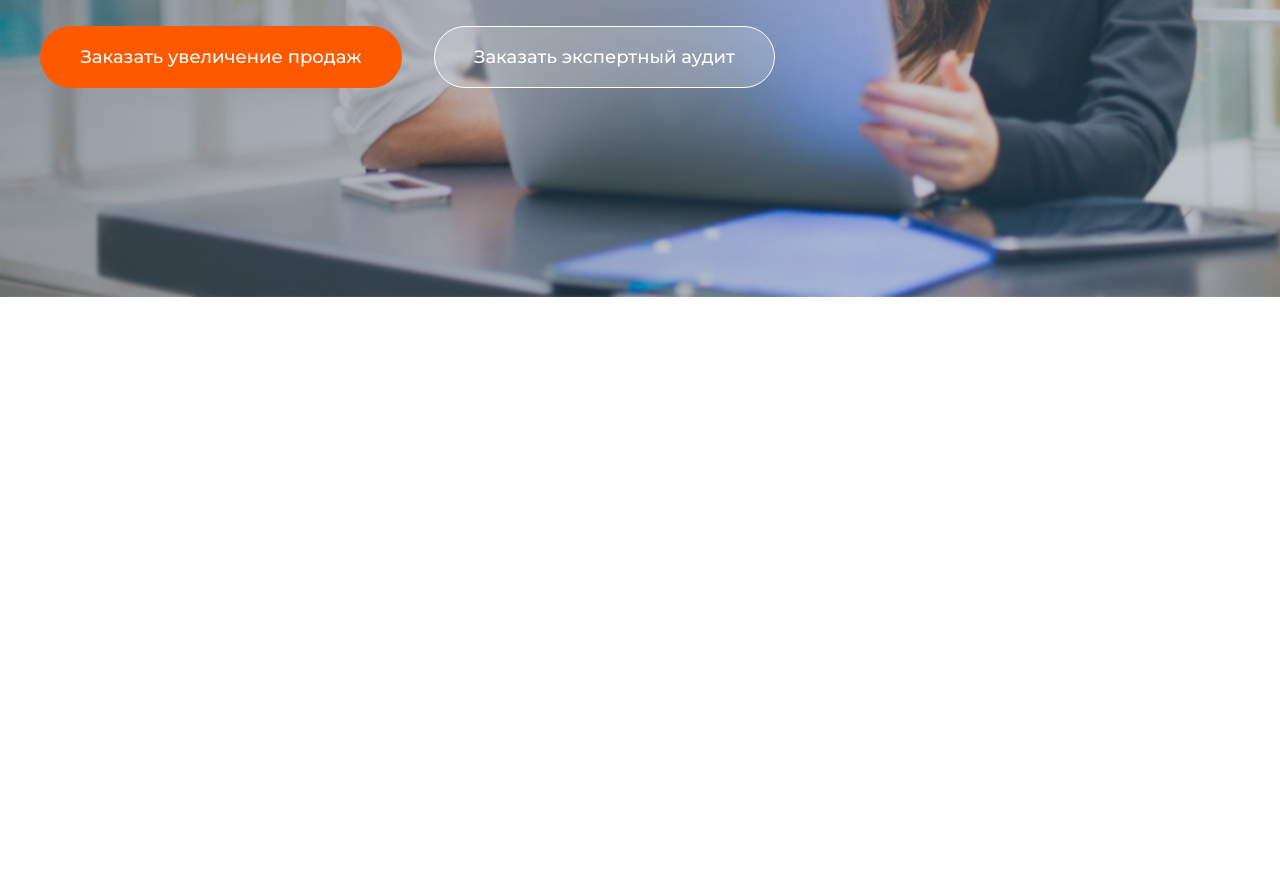
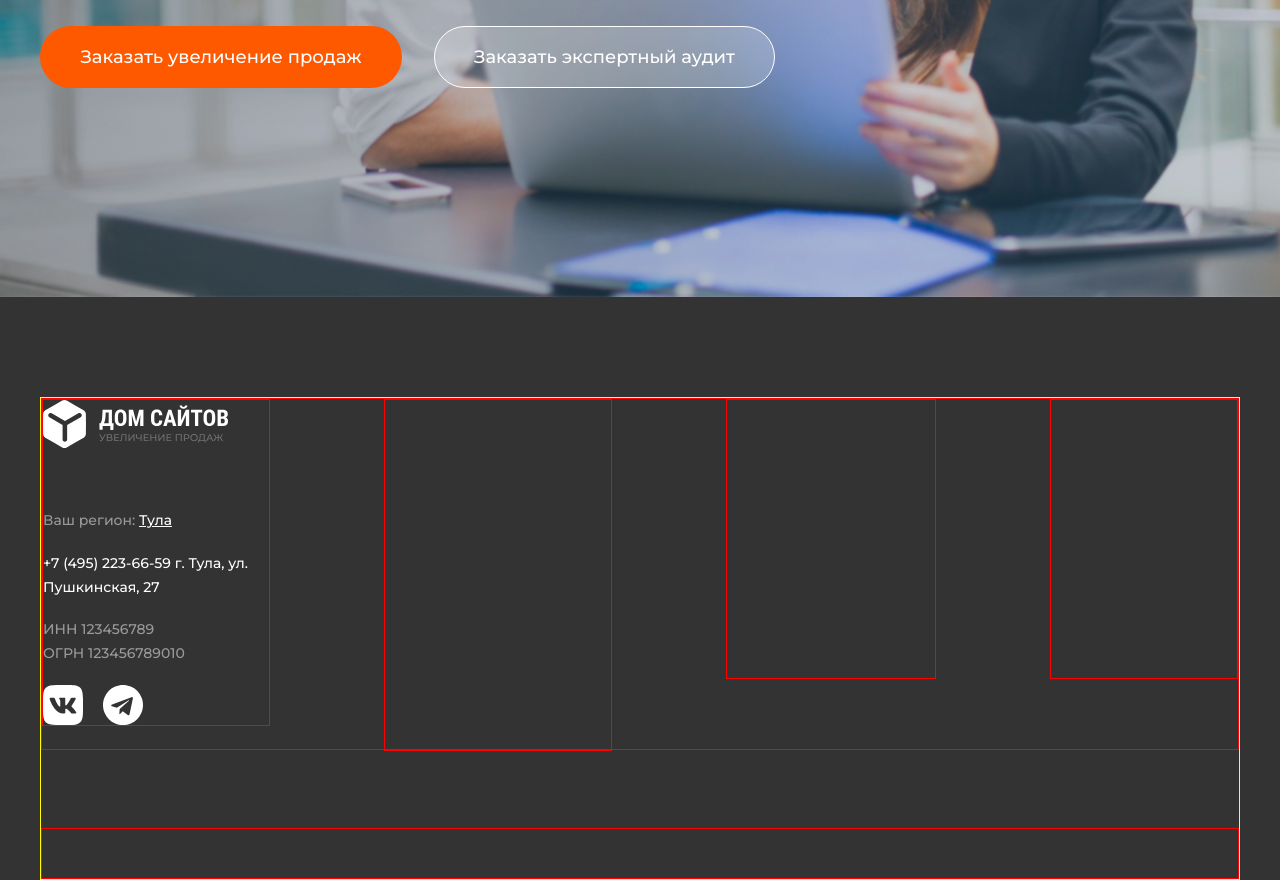
Before and after one commit to Lenka-W1/Integrated-internet-marketing-test-, a plain HTML site: page Integrated-internet-marketing/index.html in a window 1280 px wide. Shown: the part 603-1483 px from the top of the page. Before the commit the page ends 900 px from the top, so only its background shows below. Drawn offline with Linux system fonts and the light colour scheme.

Commit message:
feat: add footer, add a block of contacts

```diff
--- a/Integrated-internet-marketing/index.html
+++ b/Integrated-internet-marketing/index.html
@@ -72,5 +72,40 @@
       </div>
     </section>
   </main>
+  <footer class="footer">
+    <div class="basement-wrapper">
+      <div class="basement">
+        <div class="basement-top-block">
+          <div class="contact-block">
+            <div class="logo logo-white"></div>
+            <ul class="info-list">
+              <li>
+                <span class="region">Ваш регион: </span>
+                <a href="" class="city">Тула</a>
+              </li>
+              <li>
+                <span class="address">
+                  +7 (495) 223-66-59
+                  г. Тула, ул. Пушкинская, 27
+                </span>
+              </li>
+              <li class="document">
+                ИНН 123456789<br>
+                ОГРН 123456789010
+              </li>
+              <li class="social-networks">
+                <div class="vkontakte icon"></div>
+                <div class="telegram icon"></div>
+              </li>
+            </ul>
+          </div>
+          <div class="sales-block"></div>
+          <div class="development-block"></div>
+          <div class="additional-info-block"></div>
+        </div>
+        <div class="basement-bottom-block"></div>
+      </div>
+    </div>
+  </footer>
 </body>
 </html>
--- a/Integrated-internet-marketing/style.css
+++ b/Integrated-internet-marketing/style.css
@@ -19,7 +19,8 @@ body {
 
 .top-block-header,
 .navigation,
-.service-order {
+.service-order,
+.basement-wrapper {
   margin: 0 auto;
   max-width: 1200px;
 }
@@ -247,3 +248,122 @@ body {
   border: 1px solid #ff5900;
   color: #ff5900;;
 }
+
+.footer {
+  height: 583px;
+}
+
+.basement-wrapper {
+  height: 100%;
+  display: flex;
+}
+
+.footer {
+  background-color: #333333;
+}
+
+.basement {
+  width: 100%;
+  border: 1px solid yellow;
+  height: 483px;
+  display: flex;
+  justify-content: space-between;
+  flex-direction: column;
+  align-self: flex-end;
+}
+
+.basement-top-block {
+  height: 352px;
+  border: 1px solid red;
+  display: flex;
+  justify-content: space-between;
+}
+
+.contact-block {
+  width: 228px;
+  height: 327px;
+  border: 1px solid red;
+  display: flex;
+  flex-direction: column;
+  justify-content: space-between;
+}
+
+.sales-block {
+  width: 228px;
+  height: 352px;
+  border: 1px solid red;
+}
+
+.development-block {
+  width: 210px;
+  height: 280px;
+  border: 1px solid red;
+}
+
+.additional-info-block {
+  width: 188px;
+  height: 280px;
+  border: 1px solid red;
+}
+
+.basement-bottom-block {
+  width: 100%;
+  height: 51px;
+  display: flex;
+  justify-content: space-between;
+  border: 1px solid red;
+}
+
+.logo-white {
+  background-image: url('./image/logo_white.svg');
+}
+
+.info-list {
+  height: 216px;
+  display: flex;
+  flex-direction: column;
+  justify-content: space-between;
+  list-style: none;
+}
+
+.region,
+.city,
+.address,
+.document {
+  font-style: normal;
+  font-weight: 500;
+  font-size: 14px;
+  line-height: 170%;
+  color: #ffffff;
+}
+
+.region,
+.document {
+  opacity: 0.5;
+}
+
+.city {
+  color: #ffffff;
+}
+
+.social-networks {
+  width: 100px;
+  height: 40px;
+  display: flex;
+  justify-content: space-between;
+}
+
+.icon {
+  background-repeat: no-repeat;
+  width: 40px;
+  height: 100%;
+  background-size: 100%;
+}
+
+.vkontakte {
+  background-image: url('./image/cib_vk.svg');
+}
+
+.telegram {
+  background-image: url('./image/fa_telegram.svg');
+}
```
Also changed, not shown: Integrated-internet-marketing/image/cib_vk.svg (added), Integrated-internet-marketing/image/fa_telegram.svg (added), Integrated-internet-marketing/image/logo_white.svg (added).
